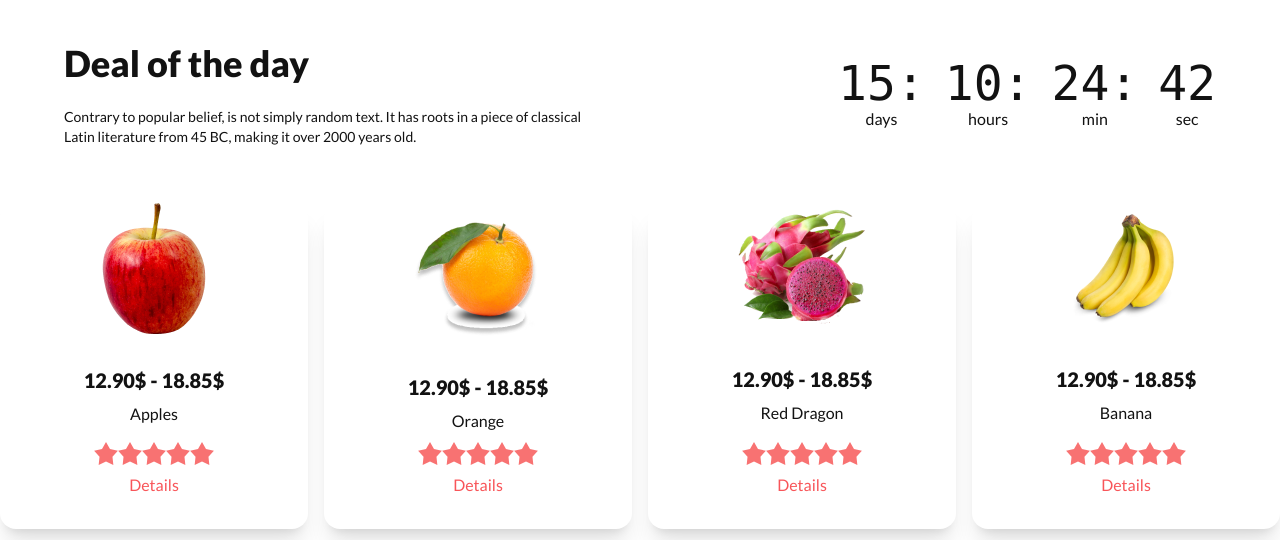
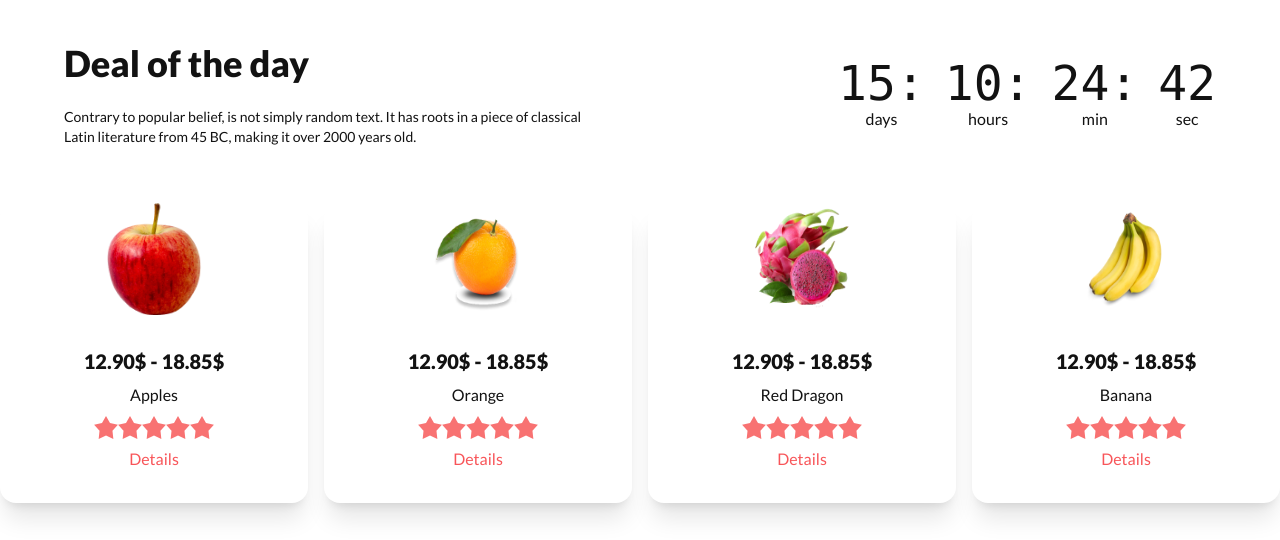
Before and after one commit to tsohan01/assignment-3, a plain HTML site: page index.html in a window 1280 px wide. Shown: the part 1009-1549 px from the top of the page. Drawn offline with nearby package versions, Linux system fonts and the light colour scheme.

Commit message:
card updated

```diff
--- a/index.html
+++ b/index.html
@@ -169,7 +169,7 @@
       <!-- cards -->
       <div class="gap-4 flex">
         <div class="card w-96 bg-white shadow-xl">
-          <figure><img src="/images/fruit6.png" alt="Shoes" /></figure>
+          <figure><img class="w-24 h-28" src="/images/fruit6.png" alt="Shoes" /></figure>
           <div class="card-body">
             <h2 class="text-center text-[#121212] font-bold text-xl">
               12.90$ - 18.85$
@@ -189,7 +189,7 @@
           </div>
         </div>
         <div class="card w-96 bg-white shadow-xl">
-          <figure><img src="/images/fruit7.png" alt="Shoes" /></figure>
+          <figure><img class="w-24 h-28" src="/images/fruit7.png" alt="Shoes" /></figure>
           <div class="card-body">
             <h2 class="text-center text-[#121212] font-bold text-xl">
               12.90$ - 18.85$
@@ -209,7 +209,7 @@
           </div>
         </div>
         <div class="card w-96 bg-white shadow-xl">
-          <figure><img src="/images/fruit8.png" alt="Shoes" /></figure>
+          <figure><img class="w-24 h-28" src="/images/fruit8.png" alt="Shoes" /></figure>
           <div class="card-body">
             <h2 class="text-center text-[#121212] font-bold text-xl">
               12.90$ - 18.85$
@@ -229,7 +229,7 @@
           </div>
         </div>
         <div class="card w-96 bg-white shadow-xl">
-          <figure><img src="/images/fruit9.png" alt="Shoes" /></figure>
+          <figure><img class="w-24 h-28" src="/images/fruit9.png" alt="Shoes" /></figure>
           <div class="card-body">
             <h2 class="text-center text-[#121212] font-bold text-xl">
               12.90$ - 18.85$
```
